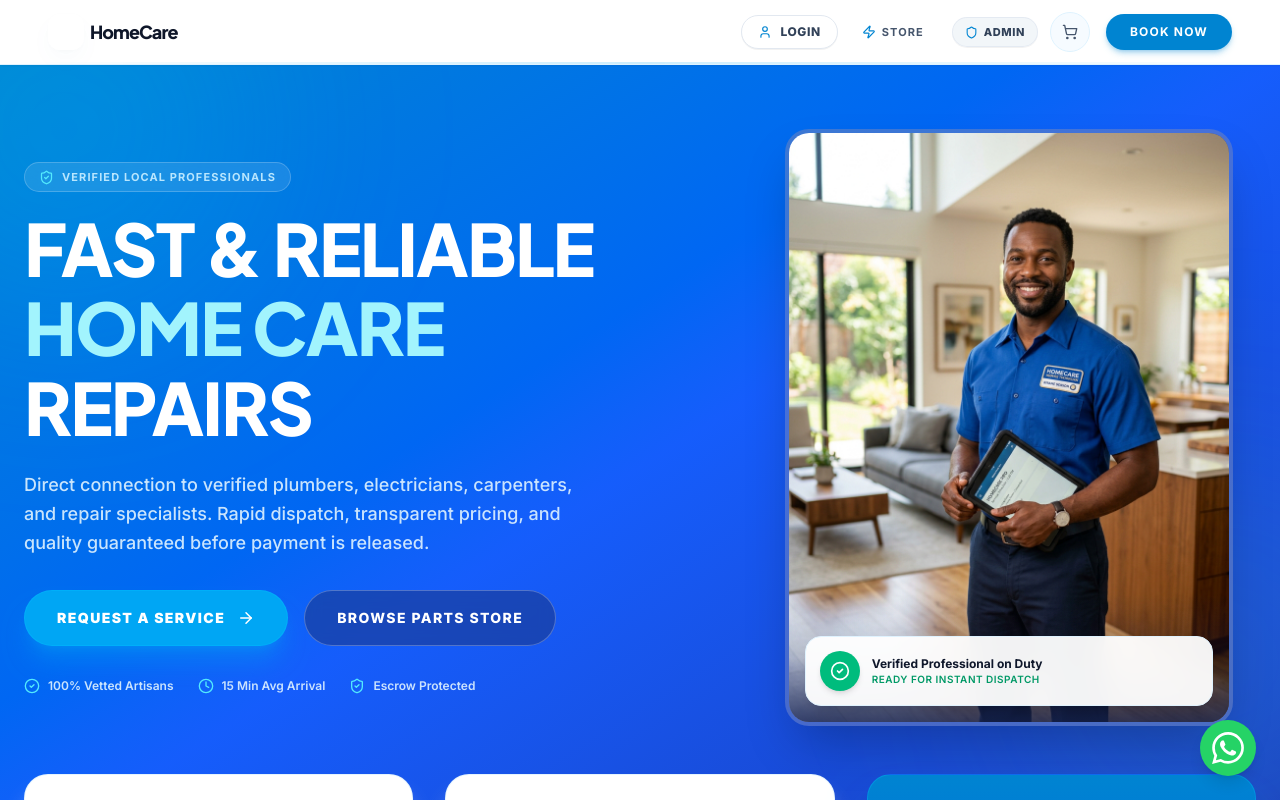
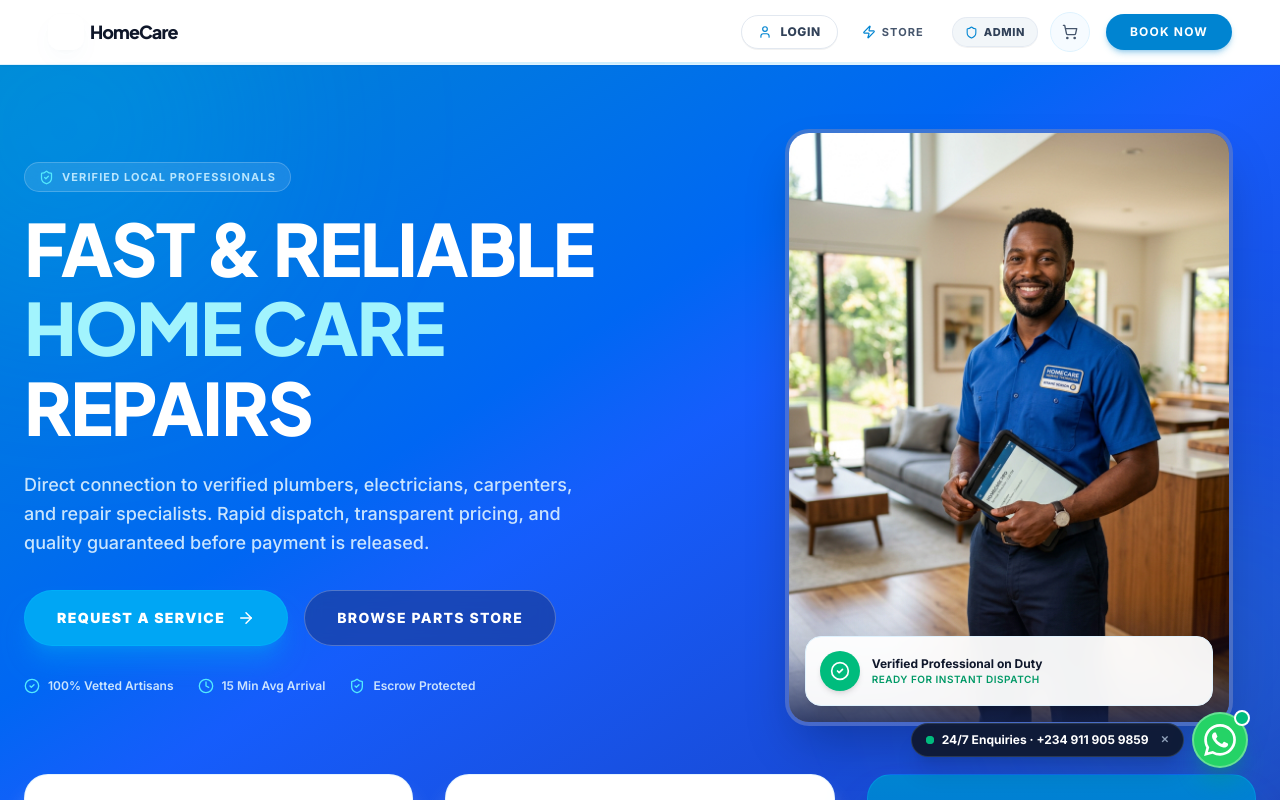
Before and after one commit to DevzekiFaith/carepay, a Next.js app: page / in a window 1280 px wide. Shown: the top 800 px of the page. Built offline with nearby package versions, Linux system fonts and the light colour scheme; no server answers.

Commit message:
feat(whatsapp): make WhatsApp floating button draggable with framer-motion and add 24/7 enquiries contact number +234 911 905 9859

```diff
--- a/app/components/WhatsAppButton.tsx
+++ b/app/components/WhatsAppButton.tsx
@@ -1,29 +1,71 @@
 "use client";
 
+import { motion } from "framer-motion";
+import { MessageCircle, GripVertical } from "lucide-react";
+import { useState } from "react";
+
 export default function WhatsAppButton() {
-  // Replace with your actual WhatsApp number (format: 2348123456789 without +)
-  const WHATSAPP_NUMBER = "2348123456789"; // Example - replace with HomeCare support number
+  const WHATSAPP_NUMBER = "2349119059859";
   const WHATSAPP_MESSAGE = encodeURIComponent(
-    "Hi! I need help with a handyman service."
+    "Hi HomeCare! I have a 24/7 enquiry regarding a service or order."
   );
   const whatsappUrl = `https://wa.me/${WHATSAPP_NUMBER}?text=${WHATSAPP_MESSAGE}`;
+  const [showTooltip, setShowTooltip] = useState(true);
 
   return (
+    <motion.div
+      drag
+      dragConstraints={{ left: -320, right: 10, top: -650, bottom: 10 }}
+      dragElastic={0.1}
+      whileDrag={{ scale: 1.08, cursor: "grabbing" }}
+      className="fixed bottom-20 md:bottom-8 right-4 sm:right-8 z-[65] touch-none select-none flex items-center gap-2 group cursor-grab"
+      initial={{ scale: 0, opacity: 0 }}
+      animate={{ scale: 1, opacity: 1 }}
+      transition={{ type: "spring", damping: 20, stiffness: 300 }}
+    >
+      {/* 24/7 Pill Tag */}
+      {showTooltip && (
+        <div className="hidden sm:flex items-center gap-2 bg-slate-900/90 text-white text-xs font-bold px-3.5 py-2 rounded-full border border-slate-700/80 shadow-xl backdrop-blur-md transition-all group-hover:bg-slate-900">
+          <span className="relative flex h-2 w-2">
+            <span className="animate-ping absolute inline-flex h-full w-full rounded-full bg-emerald-400 opacity-75"></span>
+            <span className="relative inline-flex rounded-full h-2 w-2 bg-emerald-500"></span>
+          </span>
+          <span>24/7 Enquiries · +234 911 905 9859</span>
+          <button
+            onClick={(e) => {
+              e.stopPropagation();
+              setShowTooltip(false);
+            }}
+            className="text-slate-400 hover:text-white ml-1 text-[10px] uppercase font-black"
+          >
+            ✕
+          </button>
+        </div>
+      )}
+
+      {/* Main Draggable WhatsApp Button */}
       <a
         href={whatsappUrl}
         target="_blank"
         rel="noopener noreferrer"
-      className="fixed bottom-6 right-6 z-50 flex h-14 w-14 items-center justify-center rounded-full bg-[#25D366] shadow-lg transition hover:scale-110 hover:shadow-xl"
-      aria-label="Chat with us on WhatsApp"
+        className="relative flex h-14 w-14 items-center justify-center rounded-full bg-[#25D366] text-white shadow-xl shadow-emerald-600/30 transition-transform duration-300 group-hover:scale-110 border-2 border-white/30"
+        aria-label="Chat 24/7 on WhatsApp"
+        title="Drag anywhere or click for 24/7 WhatsApp Support"
       >
         <svg
-        className="h-8 w-8 text-white"
-        fill="currentColor"
+          className="h-8 w-8 text-white fill-current"
           viewBox="0 0 24 24"
           aria-hidden="true"
         >
           <path d="M17.472 14.382c-.297-.149-1.758-.867-2.03-.967-.273-.099-.471-.148-.67.15-.197.297-.767.966-.94 1.164-.173.199-.347.223-.644.075-.297-.15-1.255-.463-2.39-1.475-.883-.788-1.48-1.761-1.653-2.059-.173-.297-.018-.458.13-.606.134-.133.298-.347.446-.52.149-.174.198-.298.298-.497.099-.198.05-.371-.025-.52-.075-.149-.669-1.612-.916-2.207-.242-.579-.487-.5-.669-.51-.173-.008-.371-.01-.57-.01-.198 0-.52.074-.792.372-.272.297-1.04 1.016-1.04 2.479 0 1.462 1.065 2.875 1.213 3.074.149.198 2.096 3.2 5.077 4.487.709.306 1.262.489 1.694.625.712.227 1.36.195 1.871.118.571-.085 1.758-.719 2.006-1.413.248-.694.248-1.289.173-1.413-.074-.124-.272-.198-.57-.347m-5.421 7.403h-.004a9.87 9.87 0 01-5.031-1.378l-.361-.214-3.741.982.998-3.648-.235-.374a9.86 9.86 0 01-1.51-5.26c.001-5.45 4.436-9.884 9.888-9.884 2.64 0 5.122 1.03 6.988 2.898a9.825 9.825 0 012.893 6.994c-.003 5.45-4.437 9.884-9.885 9.884m8.413-18.297A11.815 11.815 0 0012.05 0C5.495 0 .16 5.335.157 11.892c0 2.096.547 4.142 1.588 5.945L.057 24l6.305-1.654a11.882 11.882 0 005.683 1.448h.005c6.554 0 11.89-5.335 11.893-11.893a11.821 11.821 0 00-3.48-8.413Z" />
         </svg>
+
+        {/* Online Indicator Badge */}
+        <span className="absolute -top-1 -right-1 flex h-4 w-4">
+          <span className="animate-ping absolute inline-flex h-full w-full rounded-full bg-emerald-400 opacity-75"></span>
+          <span className="relative inline-flex rounded-full h-4 w-4 bg-emerald-500 border-2 border-white"></span>
+        </span>
       </a>
+    </motion.div>
   );
 }
```
Lines whose indentation alone changed are shown as unchanged.
